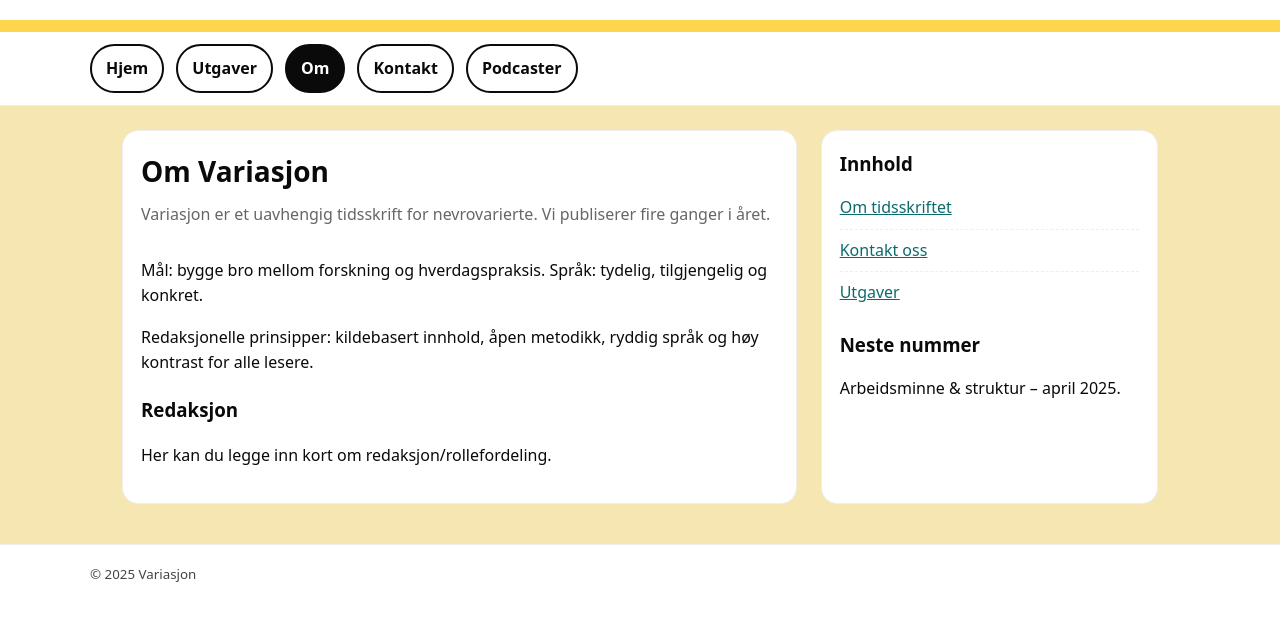
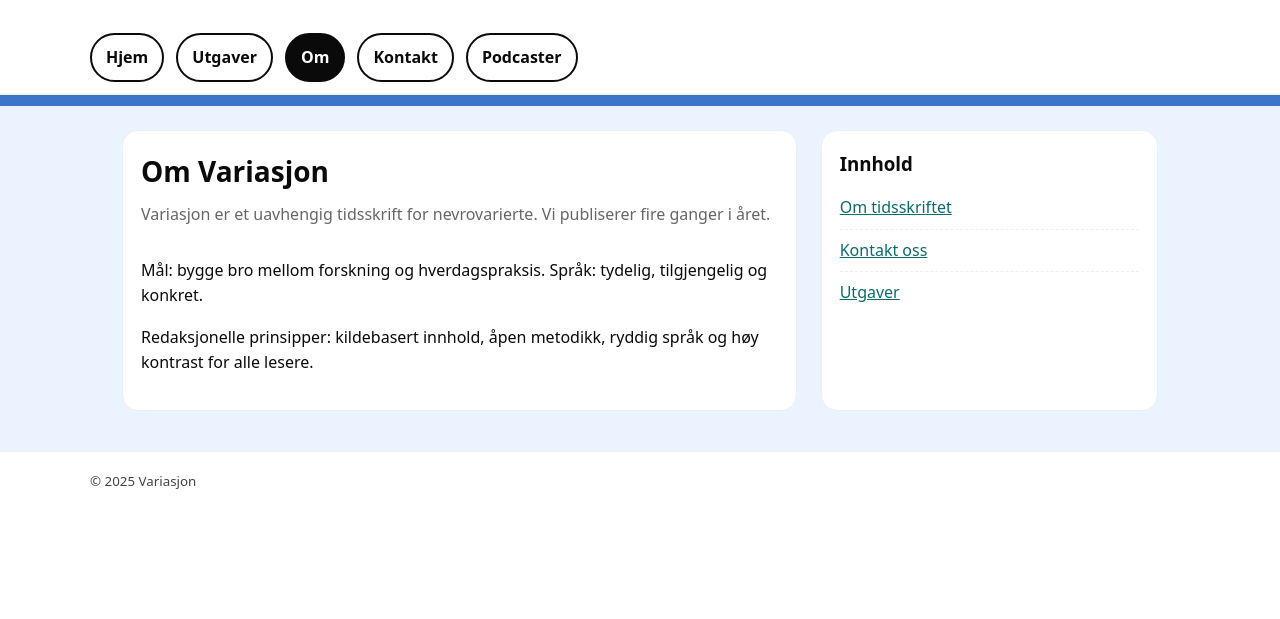
Before and after one commit to kasantix-design/Variasjon, a plain HTML site: page om.html in a window 1280 px wide. Shown: the part 181-800 px from the top of the page. Drawn offline with Linux system fonts and the light colour scheme.

Commit message:
Update om.html

```diff
--- a/om.html
+++ b/om.html
@@ -1,12 +1,12 @@
 <!doctype html>
-<html lang="no">
+<html lang="no" class="theme-blue">
 <head>
   <meta charset="utf-8" />
   <meta name="viewport" content="width=device-width, initial-scale=1" />
   <title>Om – Variasjon</title>
   <link rel="stylesheet" href="style.css" />
 </head>
-<body>
+<body class="theme-blue">
   <header class="site-header">
     <div class="container mast" role="banner">
       <h1 class="logo">VARIASJON</h1>
@@ -16,7 +16,7 @@
         <span class="line">nevrovarierte</span>
       </p>
     </div>
-    <div class="accent-bar" aria-hidden="true"></div>
+
     <nav class="tabs" aria-label="Hovednavigasjon">
       <div class="container row">
         <a class="tab" href="index.html">Hjem</a>
@@ -26,12 +26,12 @@
         <a class="tab" href="podcaster.html">Podcaster</a>
       </div>
     </nav>
+    <div class="accent-bar" aria-hidden="true"></div>
   </header>
 
   <div class="page-wrap">
     <main class="container" role="main">
       <div class="grid grid-news">
-        <!-- HOVEDKOLONNE -->
         <section class="article">
           <div class="pad">
             <h2>Om Variasjon</h2>
@@ -39,13 +39,10 @@
             <div class="body">
               <p>Mål: bygge bro mellom forskning og hverdagspraksis. Språk: tydelig, tilgjengelig og konkret.</p>
               <p>Redaksjonelle prinsipper: kildebasert innhold, åpen metodikk, ryddig språk og høy kontrast for alle lesere.</p>
-              <h3>Redaksjon</h3>
-              <p>Her kan du legge inn kort om redaksjon/rollefordeling.</p>
             </div>
           </div>
         </section>
 
-        <!-- SIDEBAR -->
         <aside class="sidebar" aria-label="Sidekolonne">
           <div class="pad">
             <h3>Innhold</h3>
@@ -54,8 +51,6 @@
               <li><a href="kontakt.html">Kontakt oss</a></li>
               <li><a href="utgaver.html">Utgaver</a></li>
             </ul>
-            <h3 style="margin-top:16px">Neste nummer</h3>
-            <p>Arbeidsminne & struktur – april 2025.</p>
           </div>
         </aside>
       </div>
```
